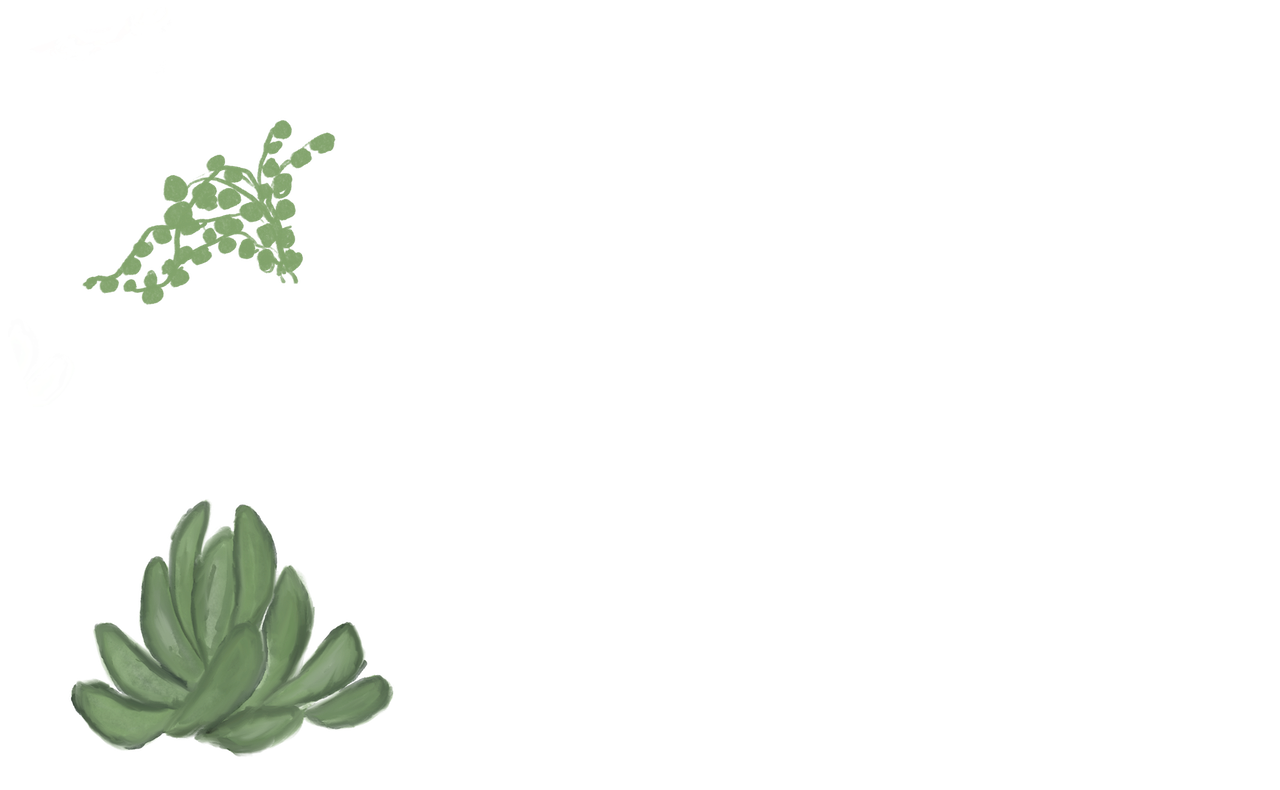
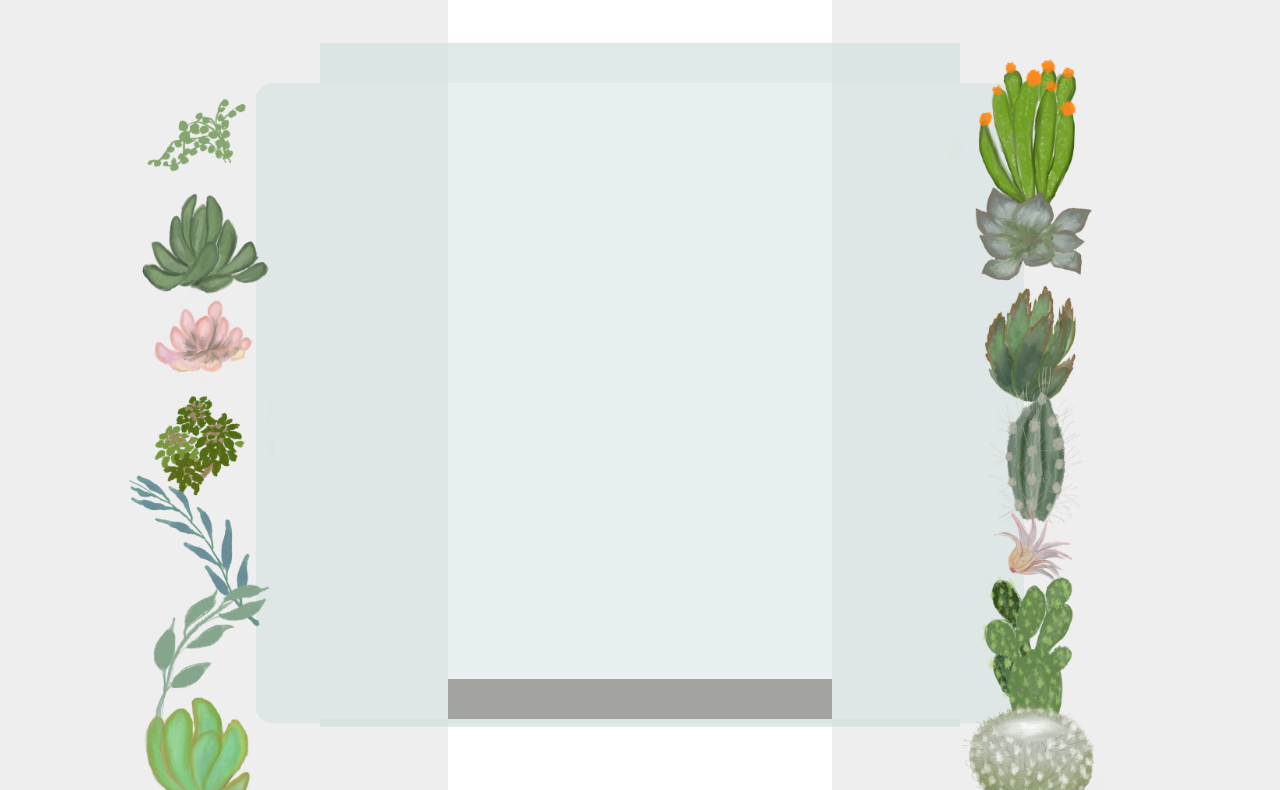
Before and after one commit to ben-gabriel/MS-WebCourse, a website: page MS-Terrarium/index.html in a window 1280 px wide. Shown: the part 73-863 px from the top of the page. Drawn offline with Linux system fonts and the light colour scheme.

Commit message:
Add css file and format

```diff
--- a/MS-Terrarium/index.html
+++ b/MS-Terrarium/index.html
@@ -5,12 +5,12 @@
     <title>Virtual Terrarium - MS Course</title>
     <meta charset="utf-8" />
     <meta name="viewport" content="widht=device-width, initial-scale=1">
-
+    <link rel="stylesheet" href="./style.css" />
 </head>
 
 <body>
 
-    <h1>My Terrarium</h1>
+    <h1 style="color : red">My Terrarium</h1>
 
     <div id="left-container" class="container">
         <div class="plant-holder">
--- /dev/null
+++ b/MS-Terrarium/style.css
@@ -0,0 +1,84 @@
+h1 {
+    color: blue;
+}
+
+body {
+    font-family: Arial, Helvetica, sans-serif, arial, sans-serif;
+}
+
+#left-container {
+    background-color: #eee;
+    width: 15%;
+    left: 0px;
+    top: 0px;
+    position: absolute;
+    height: 100%;
+    padding: 10%;
+}
+
+#right-container {
+    background-color: #eee;
+    width: 15%;
+    right: 0px;
+    top: 0px;
+    position: absolute;
+    height: 100%;
+    padding: 10%;
+}
+
+.plant-holder {
+    position: relative;
+    height: 13%;
+    left: -10px;
+}
+
+.plant {
+    position: absolute;
+    max-width: 150%;
+    max-height: 150%;
+    z-index: 2;
+}
+
+.jar-walls {
+    height: 80%;
+    width: 60%;
+    background: #d1e1df;
+    border-radius: 1rem;
+    position: absolute;
+    bottom: 0.5%;
+    left: 20%;
+    opacity: 0.5;
+    z-index: 1;
+}
+.jar-top {
+    width: 50%;
+    height: 5%;
+    background: #d1e1df;
+    position: absolute;
+    bottom: 80.5%;
+    left: 25%;
+    opacity: 0.7;
+    z-index: 1;
+}
+
+.jar-bottom {
+    width: 50%;
+    height: 1%;
+    background: #d1e1df;
+    position: absolute;
+    bottom: 0%;
+    left: 25%;
+    opacity: 0.7;
+}
+
+.dirt {
+    width: 60%;
+    height: 5%;
+    background: #3a241d;
+    position: absolute;
+    border-radius: 0 0 1rem 1rem;
+    bottom: 1%;
+    left: 20%;
+    opacity: 0.7;
+    z-index: -1;
+}
```
Also changed, not shown: 2 other files.
